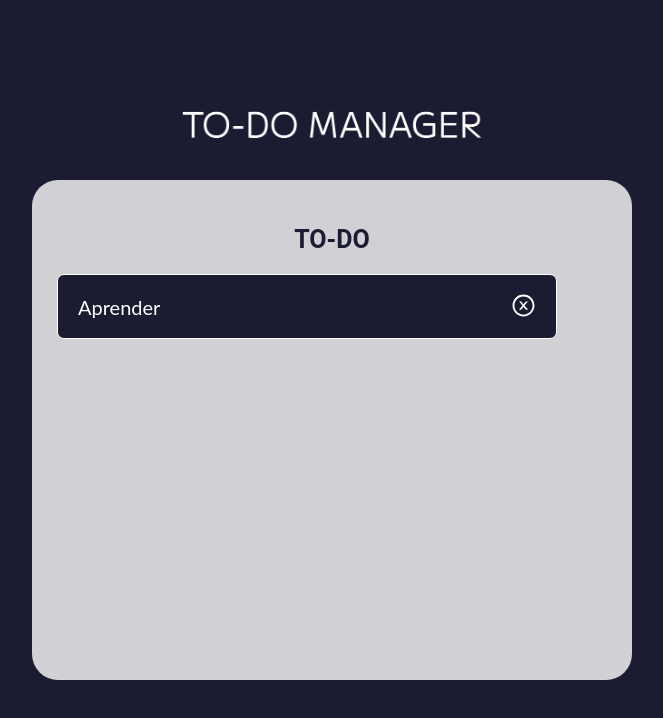
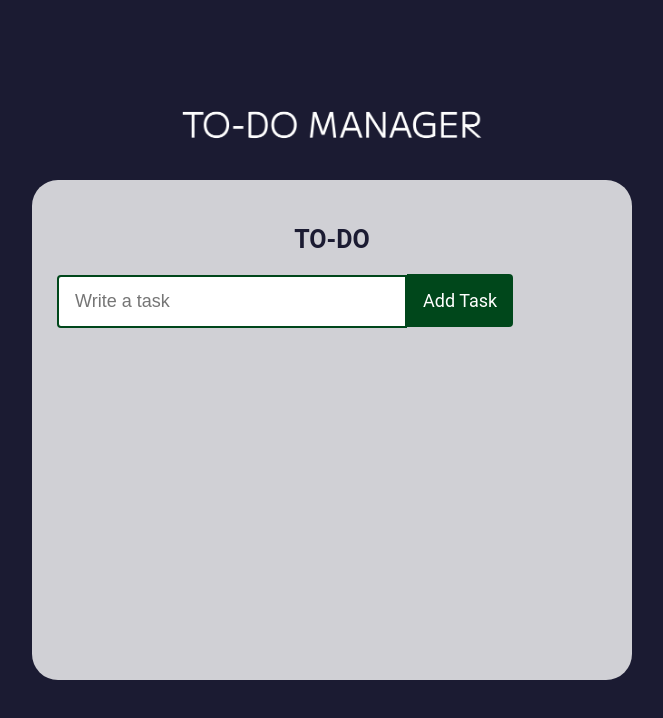
Before and after one commit to CharlyCR3110/TO-DO, a React (Create React App) app: page / in a window 1280 px wide. Shown: the top 718 px of the page, without its empty margins (308-971 px from the left). Built offline with nearby package versions, Linux system fonts and the light colour scheme; the HTML template or start-up script is replaced by a standard one.

Commit message:
Use TaskList instead of Task

```diff
--- a/src/App.js
+++ b/src/App.js
@@ -1,7 +1,6 @@
 import './App.css';
 import logo from './images/to-do logo.png';
-import Task from './components/Task';
-
+import TaskList from './components/TaskList';
 
 function App() {
   return (
@@ -15,7 +14,7 @@ function App() {
       </div>
       <div className='mainTaskList'>
         <h1>TO-DO</h1>
-        <Task texto={'Aprender'} />
+        <TaskList />
       </div>
     </div>
   );
```
